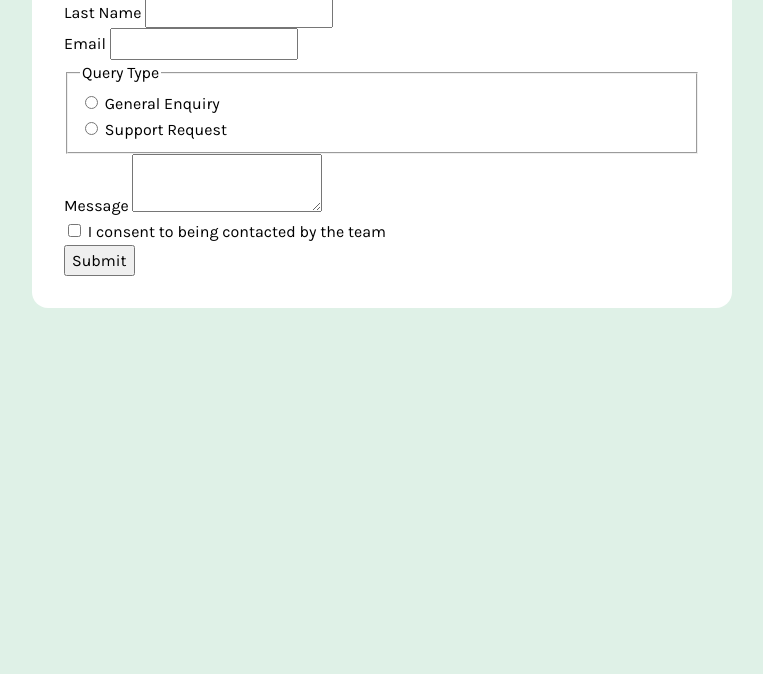
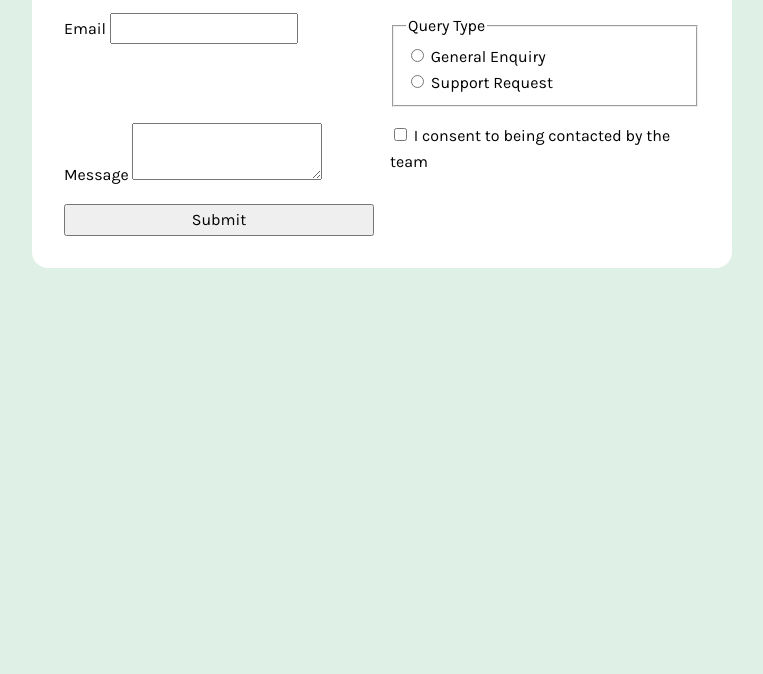
Before and after one commit to Annie-Huang/fem-contact-form, a website: page index.html in a window 1280 px wide. Shown: the part 126-800 px from the top of the page, without its empty margins (258-1021 px from the left). Drawn offline with Linux system fonts and the light colour scheme.

Commit message:
Make <form> a grid layout

```diff
--- a/style.css
+++ b/style.css
@@ -52,4 +52,10 @@
     max-inline-size: 700px;
     margin-inline: auto;
   }
+
+  form {
+    display: grid;
+    gap: 1rem;
+    grid-template-columns: repeat(2, 1fr);
+  }
 }
```
